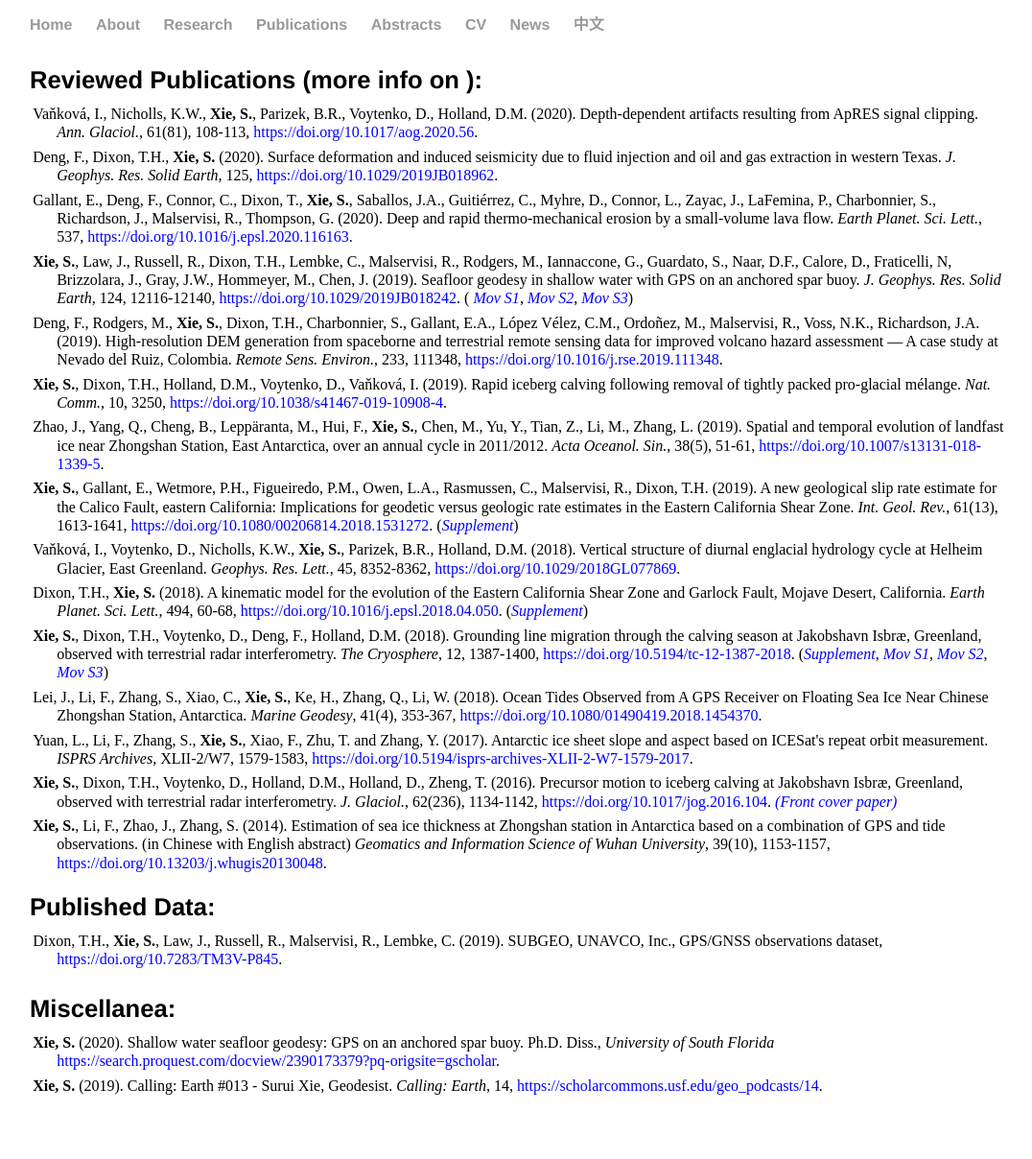
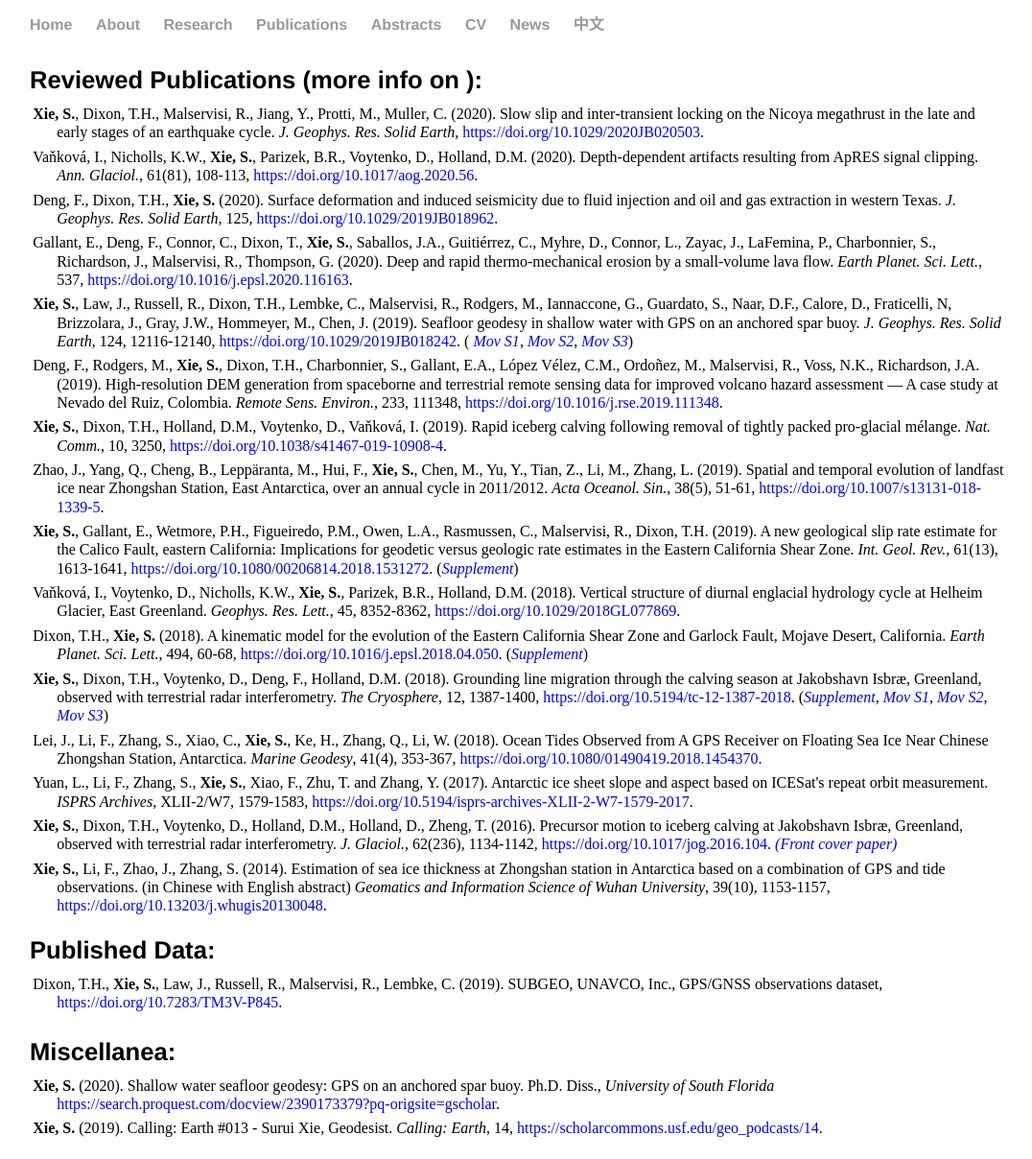
Before and after one commit to suruixie/suruixie.github.io, a Jekyll site: the page built from publications/index.html, in a window 1280 px wide. Shown: the whole page at 96% size, without its empty margins (97-1173 px from the left). Built offline with Jekyll 4.4.1, drawn with Linux system fonts in a browser that asks for light colours; a style sheet for code colours, icons or effects is not loaded; before the commit the page ends 1163 px from its top, so only the background shows below that.

Commit message:
Update index.html

```diff
--- a/publications/index.html
+++ b/publications/index.html
@@ -5,6 +5,8 @@ title: Surui's publications
 <link rel="stylesheet" href="https://cdn.rawgit.com/jpswalsh/academicons/master/css/academicons.min.css">
 <div class="publications">
 	<h4 style="margin-bottom:0.3em;">Reviewed Publications (more info on <a  href="https://scholar.google.com/citations?hl=en&user=kF4StsMAAAAJ&view_op=list_works" style="color:#0000FF;"><i class="ai ai-google-scholar ai-2x"></i></a>): </h4>
+	<p  class="publist" style="font-size:1.0em;">
+	        <strong>Xie, S.</strong>, Dixon, T.H., Malservisi, R., Jiang, Y., Protti, M., Muller, C. (2020). Slow slip and inter‐transient locking on the Nicoya megathrust in the late and early stages of an earthquake cycle. <em>J. Geophys. Res. Solid Earth</em>, <a href="https://doi.org/10.1029/2020JB020503" style="color:#0000FF;">https://doi.org/10.1029/2020JB020503</a>.<br>
 	<p  class="publist" style="font-size:1.0em;">
 	        Vaňková, I., Nicholls, K.W., <strong>Xie, S.</strong>, Parizek, B.R., Voytenko, D., Holland, D.M. (2020). Depth-dependent artifacts resulting from ApRES signal clipping. <em>Ann. Glaciol.</em>, 61(81), 108-113, <a href="https://doi.org/10.1017/aog.2020.56" style="color:#0000FF;">https://doi.org/10.1017/aog.2020.56</a>.<br>
 	<p  class="publist" style="font-size:1.0em;">
```
